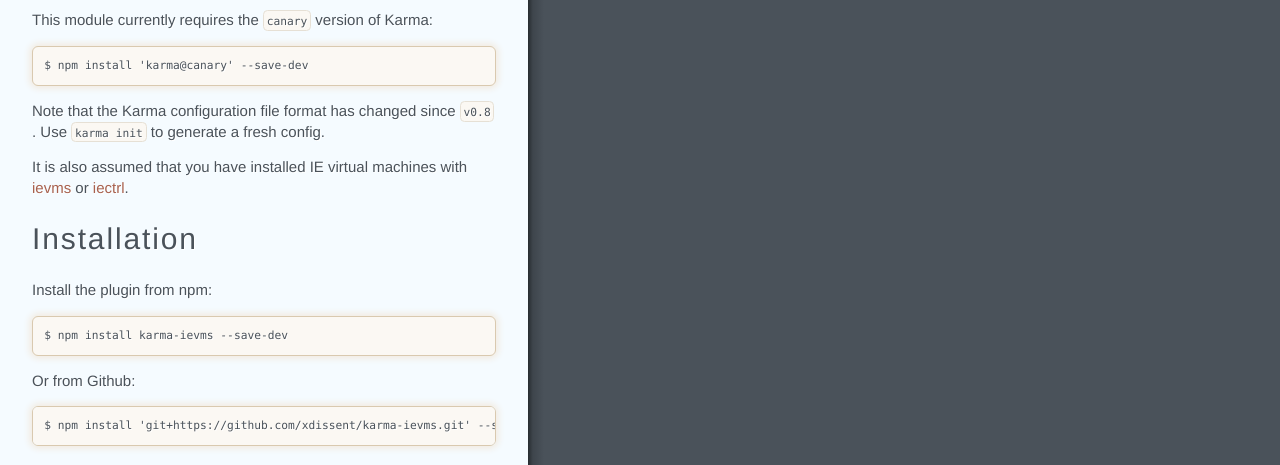
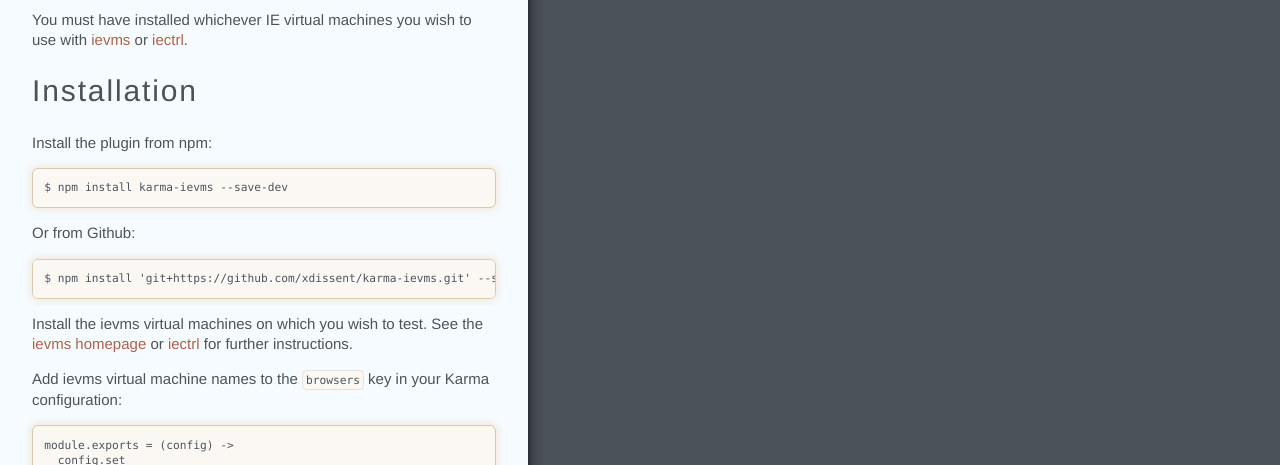
Before and after one commit to xdissent/karma-ievms, a plain HTML site: page index.html in a window 1280 px wide. Shown: the part 635-1100 px from the top of the page. Drawn offline with Linux system fonts and the light colour scheme.

Commit message:
Generated documentation for 51837a8511a8c563792a160c2cc7bab7bcd5ac8c

```diff
--- a/index.html
+++ b/index.html
@@ -10,15 +10,7 @@
 
 <h2 id="requirements">Requirements</h2>
 
-<p>This module currently requires the <code>canary</code> version of Karma:</p>
-
-<pre><code class="sh">$ npm install 'karma@canary' --save-dev
-</code></pre>
-
-<p>Note that the Karma configuration file format has changed since <code>v0.8</code>. Use
-<code>karma init</code> to generate a fresh config.</p>
-
-<p>It is also assumed that you have installed IE virtual machines with
+<p>You must have installed whichever IE virtual machines you wish to use with
 <a href="http://xdissent.github.io/ievms">ievms</a> or
 <a href="http://xdissent.github.io/iectrl">iectrl</a>.</p>
 
```
